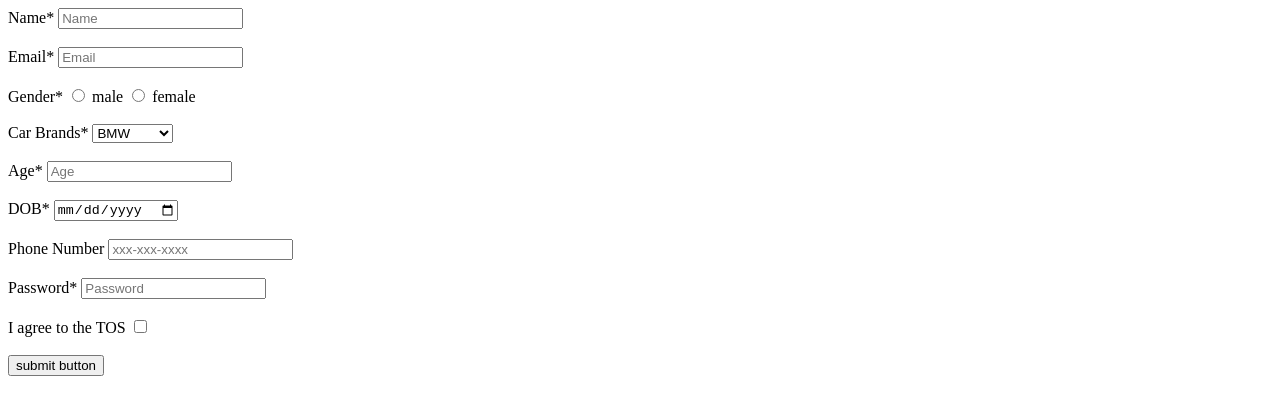
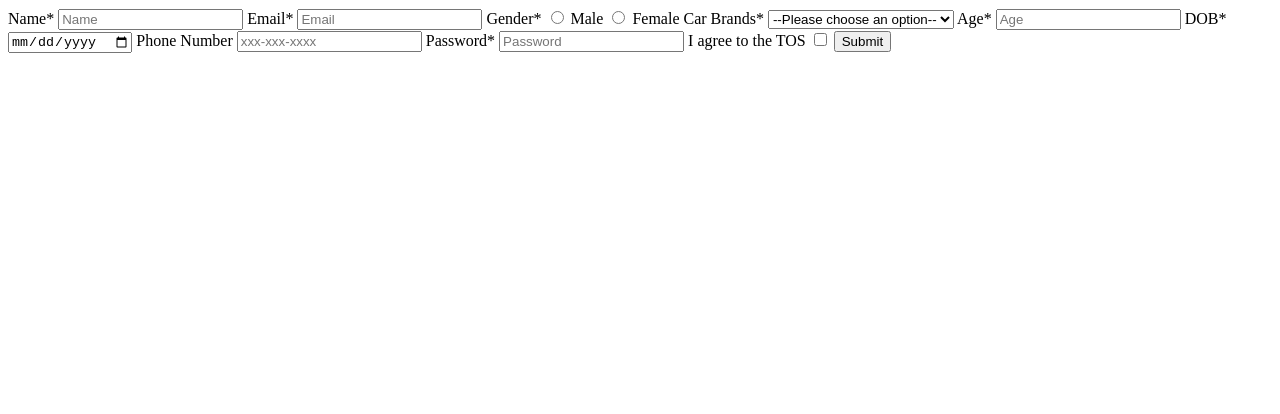
Before and after one commit to acciojob/signup-form-car-nidheeshraji, a website: page main.html in a window 1280 px wide. Drawn offline with Linux system fonts and the light colour scheme.

Commit message:
created a submission

```diff
--- a/main.html
+++ b/main.html
@@ -11,34 +11,43 @@
 
 	<form method="post">
   <label for="name">Name*</label>
-		<input type="text" id="#name" placeholder="Name" required><br><br>
+  <input type="text" id="name" name="name" placeholder="Name" required>
+
   <label for="email">Email*</label>
-		<input type="email" id="#email" placeholder="Email" required><br><br>
-		<label for="gender">Gender* </label>
-		<input type="radio" name="gender" id="#gender_m" required>
-		<label for="gender">male</label>
-		<input type="radio" name="gender" id="#gender_f" required>
-		<label for="gender">female</label>
-		<br><br>
-		<label for="Car_Brands">Car Brands*</label>
-		<select name="Car_Brands"  id="#cars"  required >
-			<option  value="BMW">BMW</option>
+  <input type="email" id="email" name="email" placeholder="Email" required>
+
+  <label>Gender*</label>
+  <input type="radio" id="gender_m" name="gender" value="male" required>
+  <label for="gender_m">Male</label>
+  <input type="radio" id="gender_f" name="gender" value="female" required>
+  <label for="gender_f">Female</label>
+
+  <label for="cars">Car Brands*</label>
+  <select id="cars" name="car_brand" required>
+    <option value="" disabled selected>--Please choose an option--</option>
+    <option value="BMW">BMW</option>
     <option value="Audi">Audi</option>
     <option value="Mercedez">Mercedez</option>
-		</select><br><br>
+  </select>
+
   <label for="age">Age*</label>
-		<input type="number" id="#age" placeholder="Age" required><br><br>
-		<label for="DOB">DOB*</label>
-		<input type="date" id="#DOB" required><br><br>
-		<label for="Phone Number">Phone Number</label>
-		<input type="tel" id="#tel" placeholder="xxx-xxx-xxxx"><br><br>
-		<label for="Password">Password*</label>
-		<input type="password" id="#password" placeholder="Password" ><br><br>
+  <input type="number" id="age" name="age" placeholder="Age" required>
 
-         <label for="Checkbox">I agree to the TOS</label>
-		<input type="checkbox" id="#tos" placeholder="Password" ><br><br>
-        <button type="submit">submit button</button>
+  <label for="dob">DOB*</label>
+  <input type="date" id="dob" name="dob" required>
+
+  <label for="tel">Phone Number</label>
+  <input type="tel" id="tel" name="phone" placeholder="xxx-xxx-xxxx" pattern="[0-9]{3}-[0-9]{3}-[0-9]{4}">
+
+  <label for="password">Password*</label>
+  <input type="password" id="password" name="password" placeholder="Password" required>
+
+  <label for="tos">I agree to the TOS</label>
+  <input type="checkbox" id="tos" name="tos" required>
+
+  <button type="submit">Submit</button>
 </form>
+
 
 
 
```
Lines whose indentation alone changed are shown as unchanged.
